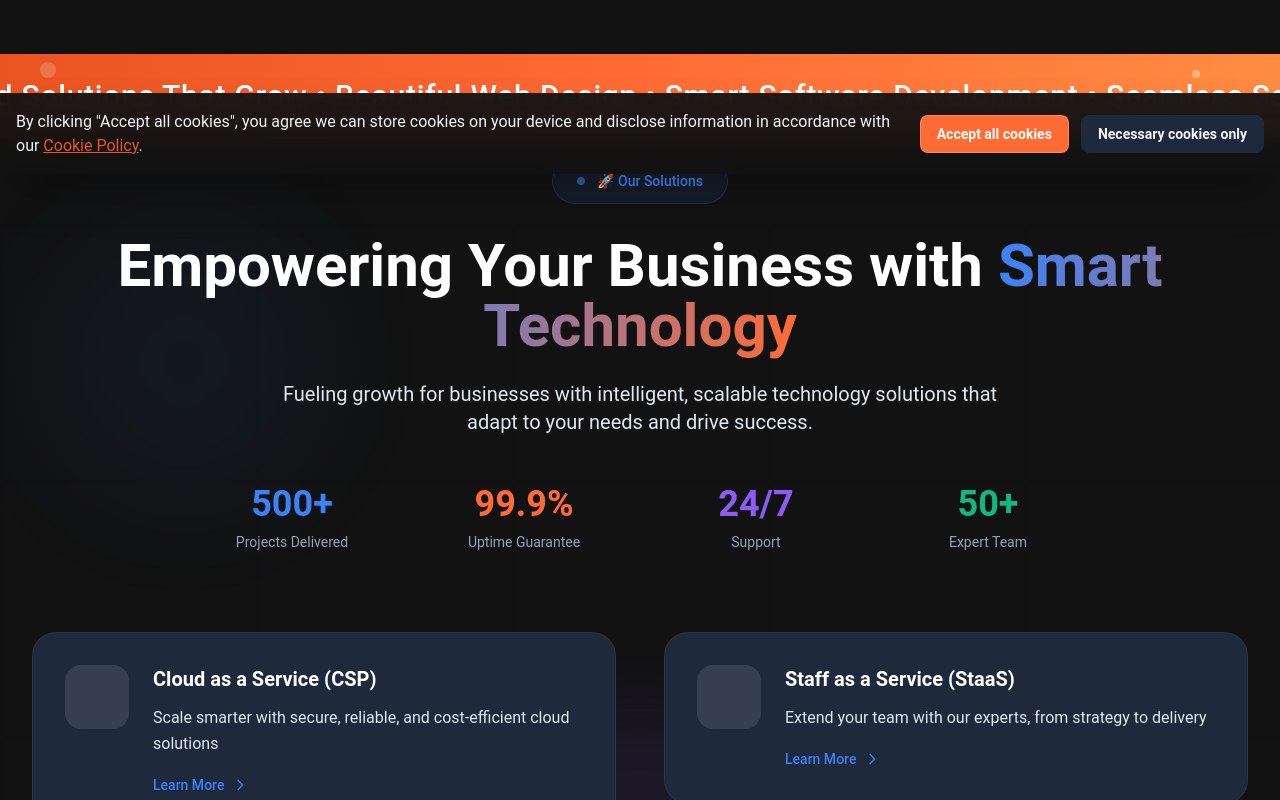
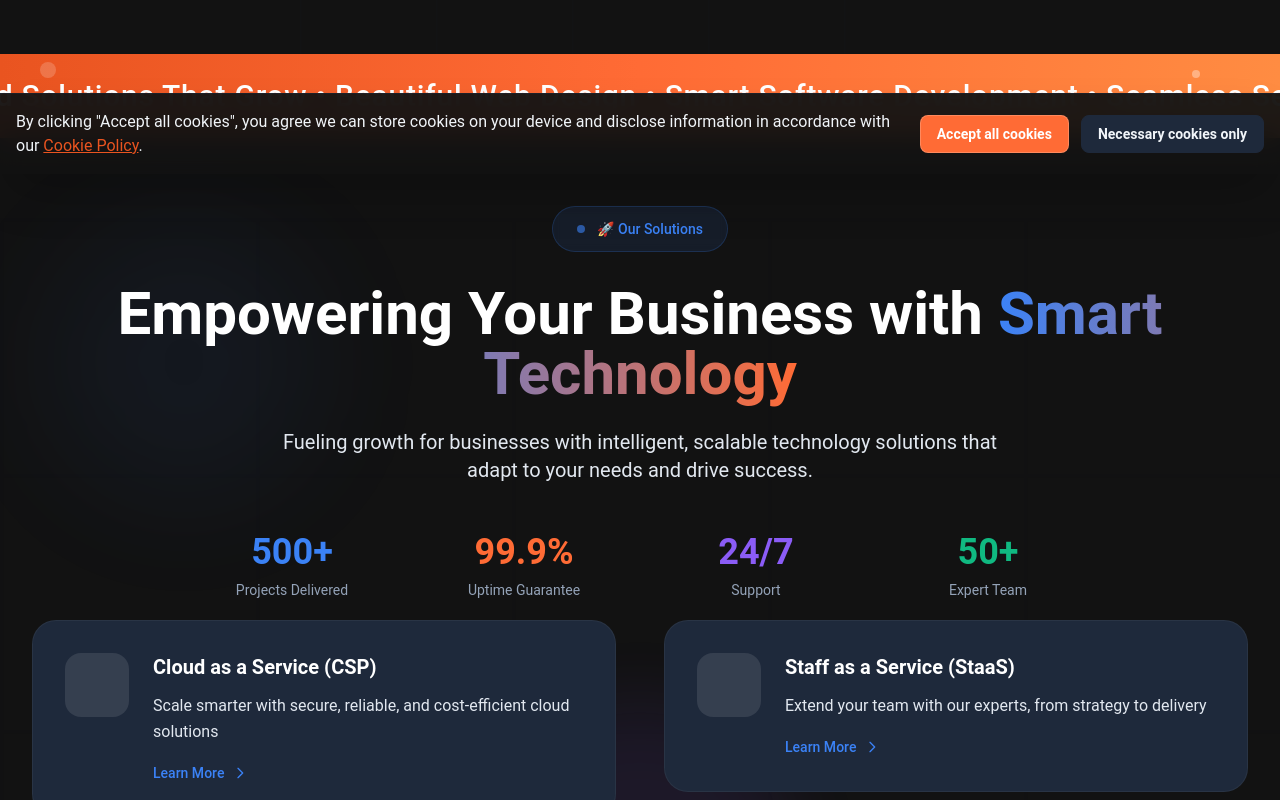
Before and after one commit to thesahebi/angurs.com, a React (Vite) app: page / in a window 1280 px wide. Shown: the part 626-1426 px from the top of the page. Built offline with nearby package versions, Linux system fonts and the light colour scheme; some icons are missing.

Commit message:
Fixed homepage space

```diff
--- a/src/components/pages/features/FeatureV1.tsx
+++ b/src/components/pages/features/FeatureV1.tsx
@@ -30,7 +30,7 @@ const FeatureV1 = () => {
 
       <div className="px-4 mx-auto max-w-7xl sm:px-6 lg:px-8 relative z-10">
         {/* Hero Section */}
-        <div className="text-center mb-16 md:mb-20">
+        <div className="text-center mb-20 md:mb-24 pt-8 md:pt-12">
           <div className="inline-flex items-center px-6 py-3 text-sm font-medium text-[#3B82F6] bg-[#3B82F6]/10 border border-[#3B82F6]/20 rounded-full mb-8 backdrop-blur-sm">
             <span className="w-2 h-2 bg-[#3B82F6] rounded-full mr-3 animate-pulse"></span>
             🚀 Our Solutions
```
